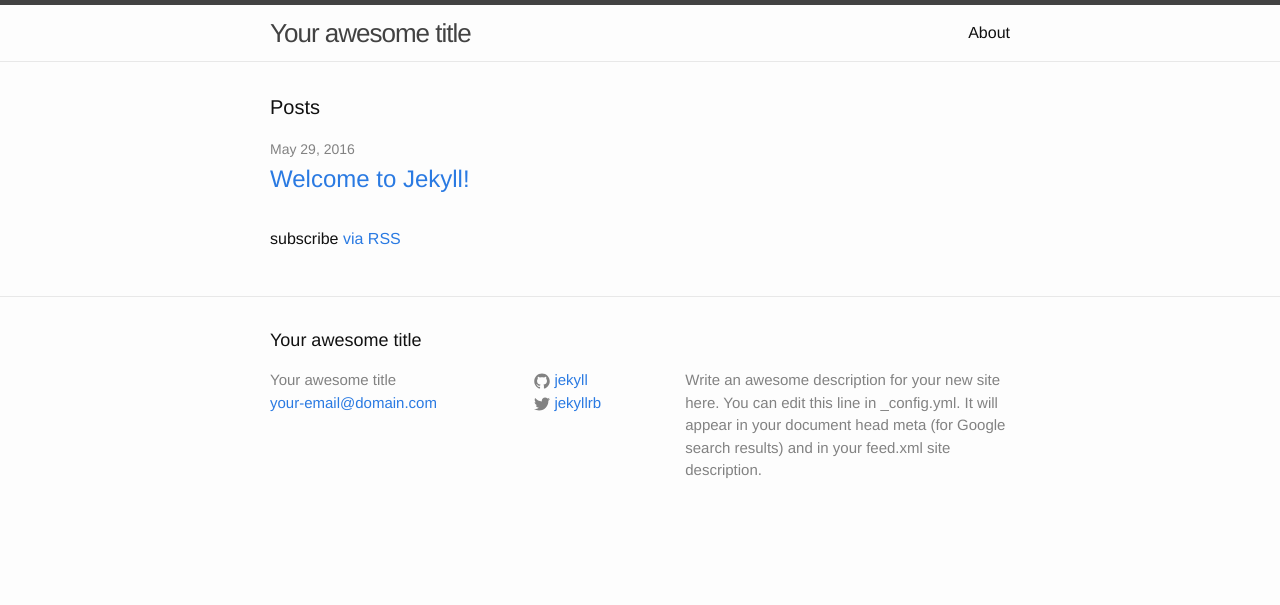
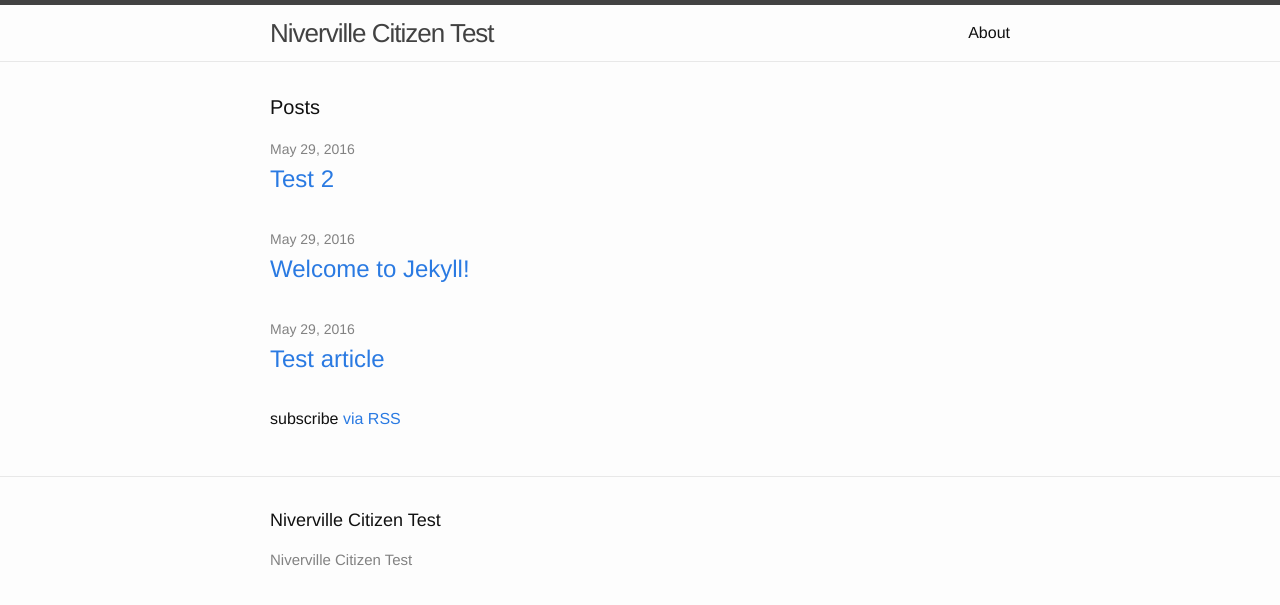
Before and after one commit to JustinPatenaude/-nc-test, a Jekyll site: the page built from index.html, in a window 1280 px wide. Shown: the top 605 px of the page. Built offline with Jekyll 4.4.1, drawn with Linux system fonts in a browser that asks for light colours.

Commit message:
Updated Test 2 and 6 other files

```diff
--- a/_config.yml
+++ b/_config.yml
@@ -1,21 +1,10 @@
-# Welcome to Jekyll!
-#
-# This config file is meant for settings that affect your whole blog, values
-# which you are expected to set up once and rarely need to edit after that.
-# For technical reasons, this file is *NOT* reloaded automatically when you use
-# 'jekyll serve'. If you change this file, please restart the server process.
-
-# Site settings
-title: Your awesome title
-email: your-email@domain.com
-description: > # this means to ignore newlines until "baseurl:"
-  Write an awesome description for your new site here. You can edit this
-  line in _config.yml. It will appear in your document head meta (for
-  Google search results) and in your feed.xml site description.
-baseurl: "/-nc-test" # the subpath of your site, e.g. /blog
-url: "http://justinpatenaude.github.io" # the base hostname & protocol for your site
-twitter_username: jekyllrb
-github_username:  jekyll
-
-# Build settings
-markdown: kramdown
+---
+title: Niverville Citizen Test
+timezone: UTC
+collections:
+  posts:
+    title: Posts
+    output: true
+  uploads:
+    title: Uploads
+    output: true
--- /dev/null
+++ b/_posts/2016-05-29-test-2.markdown
@@ -0,0 +1,8 @@
+---
+title: Test 2
+date: 2016-05-29 20:50:00 Z
+categories:
+- Test1
+---
+
+Test
--- /dev/null
+++ b/_posts/2016-05-29-test-article.markdown
@@ -0,0 +1,8 @@
+---
+title: Test article
+date: 2016-05-29 20:22:00 Z
+categories:
+- Stuff
+---
+
+This is where the article goes.
--- a/css/main.scss
+++ b/css/main.scss
@@ -1,6 +1,6 @@
 ---
-# Only the main Sass file needs front matter (the dashes are enough)
 ---
+
 @charset "utf-8";
 
 
--- a/feed.xml
+++ b/feed.xml
@@ -1,6 +1,7 @@
 ---
-layout: null
+layout:
 ---
+
 <?xml version="1.0" encoding="UTF-8"?>
 <rss version="2.0" xmlns:atom="http://www.w3.org/2005/Atom">
   <channel>
```
Also changed, not shown: _posts/2016-05-29-welcome-to-jekyll.markdown (+6 -3 lines), about.md (+2 -2 lines).
